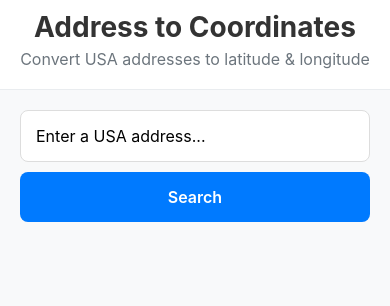
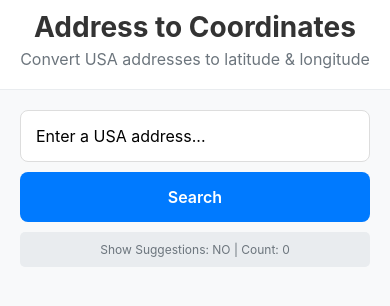
Before and after one commit to BhargavaSharabha/ReactNative-MapBoxAddress, a React Native app: screen / in a window 390 px wide. Shown: the top 306 px of the page. Built offline with nearby package versions, Linux system fonts and the light colour scheme.

Commit message:
Refactor AddressInput component to use ScrollView for suggestions, add debug information, and enhance styling. Update mapboxService.js with additional logging for geocoding and address search processes.

```diff
--- a/components/AddressInput.js
+++ b/components/AddressInput.js
@@ -4,7 +4,7 @@ import {
   TextInput,
   Text,
   TouchableOpacity,
-  FlatList,
+  ScrollView,
   StyleSheet,
   ActivityIndicator,
   Alert
@@ -24,19 +24,25 @@ const AddressInput = ({ onAddressSelect }) => {
     }
 
     if (query.length >= 3) {
+      console.log('�� Query length >= 3, starting search for:', query);
       setLoading(true);
       searchTimeoutRef.current = setTimeout(async () => {
         try {
+          console.log('⏰ Debounced search triggered for:', query);
           const results = await searchAddresses(query);
+          console.log('📋 Search results received:', results);
           setSuggestions(results);
           setShowSuggestions(true);
+          console.log('✅ Suggestions updated, count:', results.length);
+          console.log('🔍 showSuggestions set to:', true);
         } catch (error) {
-          console.error('Search error:', error);
+          console.error('❌ Search error:', error);
         } finally {
           setLoading(false);
         }
-      }, 500); // Debounce for 500ms
+      }, 500);
     } else {
+      console.log('⚠️ Query too short or empty, clearing suggestions');
       setSuggestions([]);
       setShowSuggestions(false);
       setLoading(false);
@@ -50,6 +56,7 @@ const AddressInput = ({ onAddressSelect }) => {
   }, [query]);
 
   const handleAddressSelect = (address) => {
+    console.log('🎯 Address selected:', address.text);
     setQuery(address.text);
     setShowSuggestions(false);
     onAddressSelect(address.text);
@@ -64,14 +71,9 @@ const AddressInput = ({ onAddressSelect }) => {
     }
   };
 
-  const renderSuggestion = ({ item }) => (
-    <TouchableOpacity
-      style={styles.suggestionItem}
-      onPress={() => handleAddressSelect(item)}
-    >
-      <Text style={styles.suggestionText}>{item.text}</Text>
-    </TouchableOpacity>
-  );
+
+
+  console.log('�� Component render - showSuggestions:', showSuggestions, 'suggestions count:', suggestions.length);
 
   return (
     <View style={styles.container}>
@@ -94,15 +96,32 @@ const AddressInput = ({ onAddressSelect }) => {
         <Text style={styles.searchButtonText}>Search</Text>
       </TouchableOpacity>
 
+      {/* Debug info */}
+      <View style={styles.debugContainer}>
+        <Text style={styles.debugText}>
+          Show Suggestions: {showSuggestions ? 'YES' : 'NO'} |
+          Count: {suggestions.length}
+        </Text>
+      </View>
+
       {showSuggestions && suggestions.length > 0 && (
         <View style={styles.suggestionsContainer}>
-          <FlatList
-            data={suggestions}
-            renderItem={renderSuggestion}
-            keyExtractor={(item) => item.id}
+          <Text style={styles.suggestionsHeader}>Suggestions ({suggestions.length}):</Text>
+          <ScrollView
             style={styles.suggestionsList}
-            keyboardShouldPersistTaps="handled"
-          />
+            nestedScrollEnabled={true}
+            showsVerticalScrollIndicator={true}
+          >
+            {suggestions.map((item, index) => (
+              <TouchableOpacity
+                key={item.id}
+                style={styles.suggestionItem}
+                onPress={() => handleAddressSelect(item)}
+              >
+                <Text style={styles.suggestionText}>{item.text}</Text>
+              </TouchableOpacity>
+            ))}
+          </ScrollView>
         </View>
       )}
     </View>
@@ -112,6 +131,7 @@ const AddressInput = ({ onAddressSelect }) => {
 const styles = StyleSheet.create({
   container: {
     padding: 20,
+    backgroundColor: '#f8f9fa',
   },
   inputContainer: {
     flexDirection: 'row',
@@ -135,19 +155,48 @@ const styles = StyleSheet.create({
     padding: 15,
     borderRadius: 8,
     alignItems: 'center',
+    marginBottom: 10,
   },
   searchButtonText: {
     color: '#fff',
     fontSize: 16,
     fontWeight: '600',
   },
+  debugContainer: {
+    backgroundColor: '#e9ecef',
+    padding: 10,
+    borderRadius: 5,
+    marginBottom: 10,
+  },
+  debugText: {
+    fontSize: 12,
+    color: '#6c757d',
+    textAlign: 'center',
+  },
+  suggestionsHeader: {
+    fontSize: 14,
+    fontWeight: '600',
+    color: '#333',
+    padding: 10,
+    backgroundColor: '#f8f9fa',
+    borderBottomWidth: 1,
+    borderBottomColor: '#dee2e6',
+  },
   suggestionsContainer: {
     backgroundColor: '#fff',
-    borderWidth: 1,
-    borderColor: '#ddd',
+    borderWidth: 2,
+    borderColor: '#007AFF',
     borderRadius: 8,
-    maxHeight: 200,
+    maxHeight: 250,
     marginTop: 5,
+    elevation: 5,
+    shadowColor: '#000',
+    shadowOffset: {
+      width: 0,
+      height: 2,
+    },
+    shadowOpacity: 0.25,
+    shadowRadius: 3.84,
   },
   suggestionsList: {
     flex: 1,
@@ -156,6 +205,7 @@ const styles = StyleSheet.create({
     padding: 15,
     borderBottomWidth: 1,
     borderBottomColor: '#f0f0f0',
+    backgroundColor: '#fff',
   },
   suggestionText: {
     fontSize: 14,
--- a/services/mapboxService.js
+++ b/services/mapboxService.js
@@ -1,4 +1,4 @@
-const MAPBOX_ACCESS_TOKEN = 'pk.eyJ1IjoiYmhhcmdhdmExNDU4IiwiYSI6ImNtZHlzN2w2cDA1N2EyanExc3Y3YXJreGwifQ.W8OJlNN_roEBFRj05Wmm5A'; // Replace with your actual token
+const MAPBOX_ACCESS_TOKEN = 'pk.eyJ1IjoiYmhhcmdhdmExNDU4IiwiYSI6ImNtZHlzN2w2cDA1N2EyanExc3Y3YXJreGwifQ.W8OJlNN_roEBFRj05Wmm5A';
 const MAPBOX_BASE_URL = 'https://api.mapbox.com/geocoding/v5/mapbox.places';
 
 export const geocodeAddress = async (address) => {
@@ -6,8 +6,12 @@ export const geocodeAddress = async (address) => {
     const encodedAddress = encodeURIComponent(address);
     const url = `${MAPBOX_BASE_URL}/${encodedAddress}.json?access_token=${MAPBOX_ACCESS_TOKEN}&country=US&types=address`;
 
+    console.log('🔍 Geocoding URL:', url);
+
     const response = await fetch(url);
     const data = await response.json();
+
+    console.log('�� Geocoding Response:', data);
 
     if (data.features && data.features.length > 0) {
       const feature = data.features[0];
@@ -21,29 +25,44 @@ export const geocodeAddress = async (address) => {
       throw new Error('No results found for this address');
     }
   } catch (error) {
+    console.error('❌ Geocoding Error:', error);
     throw new Error(`Geocoding failed: ${error.message}`);
   }
 };
 
 export const searchAddresses = async (query) => {
   try {
+    console.log('🔍 Search Addresses called with query:', query);
+
     const encodedQuery = encodeURIComponent(query);
     const url = `${MAPBOX_BASE_URL}/${encodedQuery}.json?access_token=${MAPBOX_ACCESS_TOKEN}&country=US&types=address&limit=5`;
 
+    console.log('🔍 Search URL:', url);
+
     const response = await fetch(url);
+    console.log('�� Response status:', response.status);
+
+    if (!response.ok) {
+      throw new Error(`HTTP error! status: ${response.status}`);
+    }
+
     const data = await response.json();
+    console.log('�� Search Response:', data);
 
     if (data.features && data.features.length > 0) {
-      return data.features.map(feature => ({
+      const results = data.features.map(feature => ({
         id: feature.id,
         text: feature.place_name,
         relevance: feature.relevance
       }));
+      console.log('✅ Processed results:', results);
+      return results;
     } else {
+      console.log('⚠️ No features found in response');
       return [];
     }
   } catch (error) {
-    console.error('Address search failed:', error);
+    console.error('❌ Address search failed:', error);
     return [];
   }
 };
```
